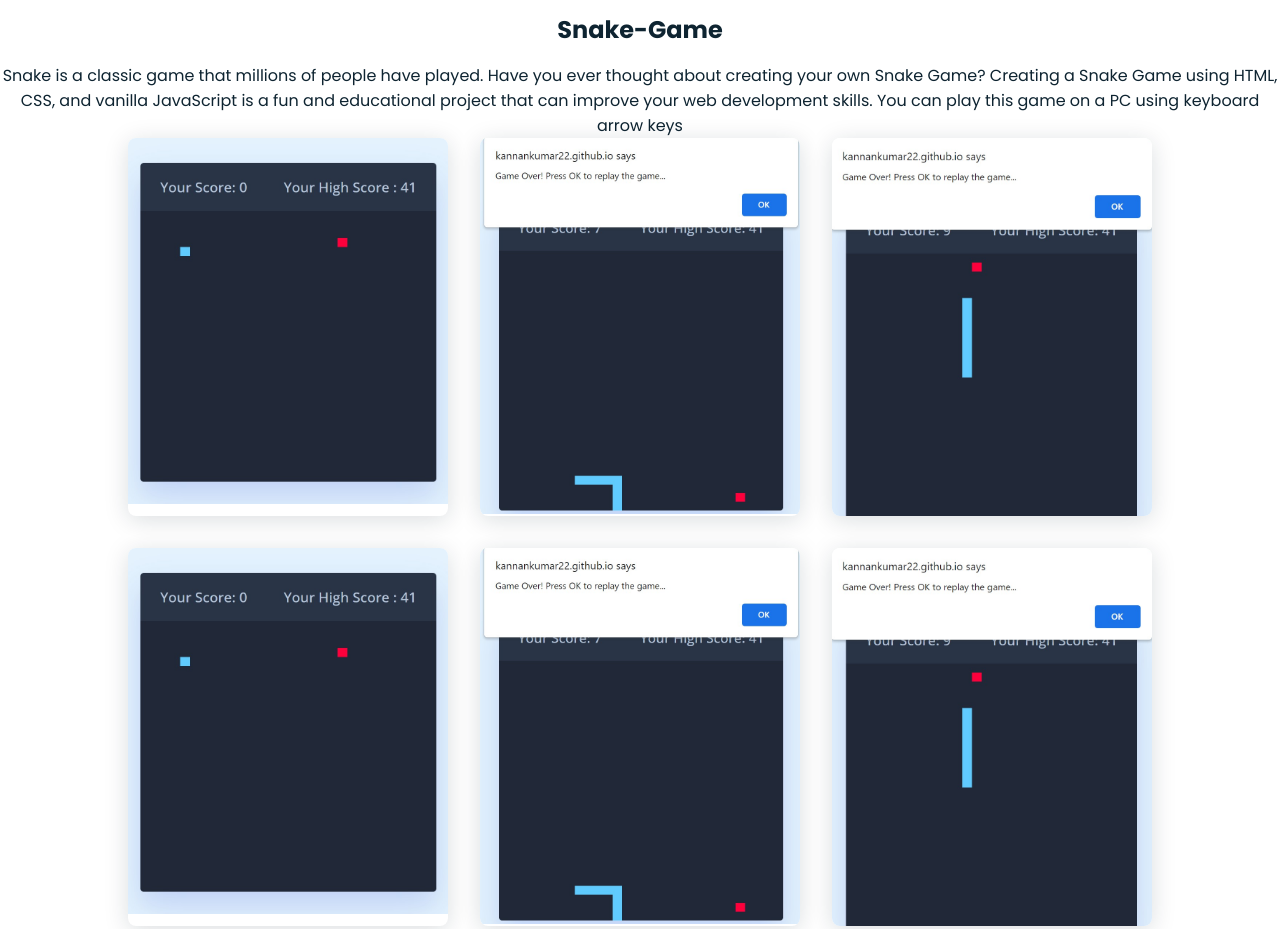
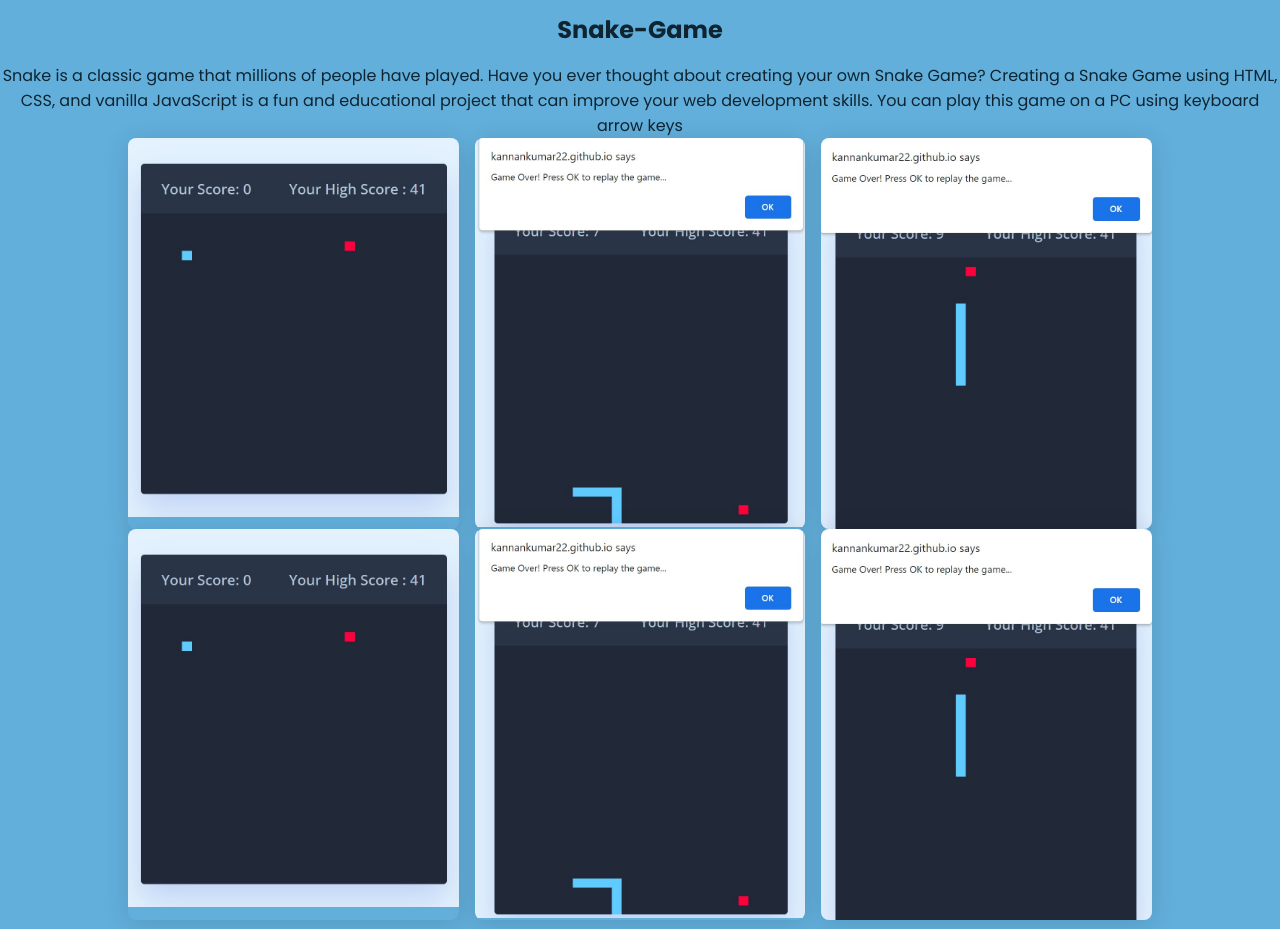
Before and after one commit to kannankumar22/portfolio, a plain HTML site: page index.html in a window 1280 px wide. Shown: the part 2240-3169 px from the top of the page. Drawn offline with nearby package versions, Linux system fonts and the light colour scheme.

Commit message:
Update styles.css

```diff
--- a/assets/css/styles.css
+++ b/assets/css/styles.css
@@ -65,6 +65,7 @@ body {
   font-family: var(--body-font);
   font-size: var(--nomral-font-size);
   color: var(--second-color);
+  background-color: #62afdb;
 }
 
 h1,
@@ -97,8 +98,8 @@ img {
   display: grid;
   grid-template-columns: 100%;
   grid-column-gap: 2rem;
-  width: calc(100% - 2rem);
-  margin-left: var(--mb-2);
+  width: calc(100% -2rem);
+  margin-left: var(--mb-3);
   margin-right: var(--mb-2);
 }
 
@@ -356,9 +357,9 @@ img {
   text-align: center;
 }
 
-.work_container {
+/* .work_container {
   row-gap: 2rem;
-}
+} */
 
 .work_img {
   box-shadow: 0 4px 25px rgba(14, 36, 49, 0.15);
@@ -503,7 +504,7 @@ img {
   .work_container {
     grid-template-columns: repeat(3, 1fr);
     grid-template-rows: repeat(2, 1fr);
-    column-gap: 2rem;
+    column-gap: 1rem;
   }
 
   .contact_form {
```
